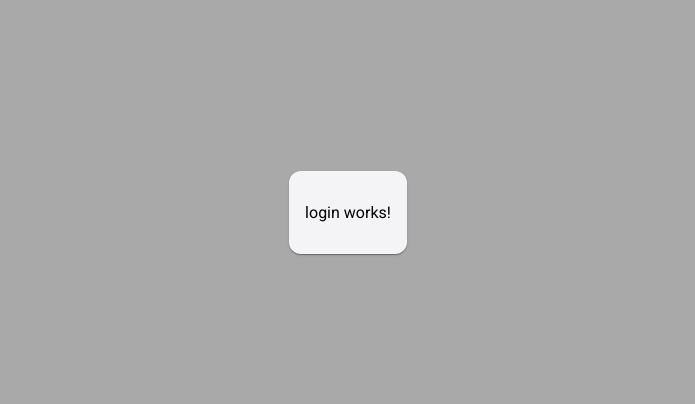
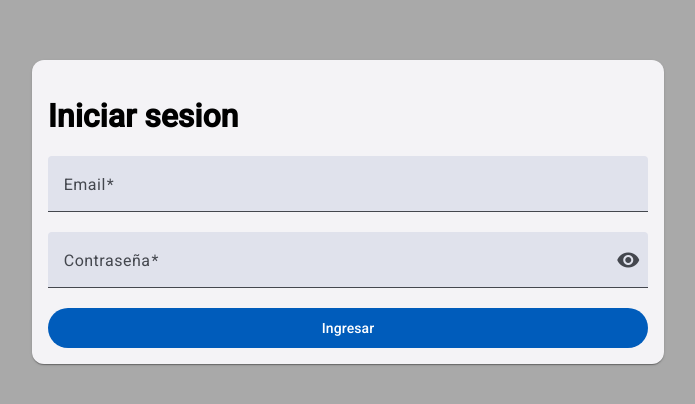
Before and after one commit to Sebaa333/pf-santivanez, an Angular app: page /auth/login in a window 1280 px wide. Shown: the part 188-592 px from the top of the page, without its empty margins (292-987 px from the left). Built offline with nearby package versions, Linux system fonts and the light colour scheme.

Commit message:
Add, authUsers$

```diff
--- a/src/app/app.component.html
+++ b/src/app/app.component.html
@@ -1,3 +1 @@
 <router-outlet></router-outlet>
-
-<!-- <app-dashboard/> -->
--- /dev/null
+++ b/src/app/core/services/auth.service.ts
@@ -0,0 +1,41 @@
+import { Injectable } from "@angular/core";
+import { AuthData } from "../../features/auth/models";
+import { BehaviorSubject, Observable, of, throwError } from "rxjs";
+import { User } from "../../features/dashboard/users/models";
+import { generateRandomString } from "../../shared/utils";
+import { Router } from "@angular/router";
+
+const FAKE_USER: User={
+    email:'admin@mail.com',
+    firstName:'admin',
+    lastName:'admin',
+    id: generateRandomString(4),
+    createdAt: new Date(),
+    password:'123456',
+}
+
+@Injectable({providedIn:'root'})
+
+export class AuthService{
+    private _authUser$ = new BehaviorSubject<null | User>(null)
+    public authUser$ = this._authUser$.asObservable()
+
+    constructor(private router: Router){}
+
+
+    login(data: AuthData):Observable<User>{
+        if(data.email !=FAKE_USER.email || data.password != FAKE_USER.password){
+            return throwError(()=>new Error('los datos son invalidos') )
+        }
+
+        this._authUser$.next(FAKE_USER)
+
+        return of(FAKE_USER)
+
+    }
+
+    logout(){
+        this._authUser$.next(null)
+        this.router.navigate(['auth','login'])
+    }
+}
--- a/src/app/core/services/users.service.ts
+++ b/src/app/core/services/users.service.ts
@@ -9,6 +9,7 @@ let DATABASE: User[] = [
     lastName: 'santiva',
     createdAt: new Date,
     email:'sebas@gmail.com',
+    password:'123456'
   }
 ];
 
--- a/src/app/features/auth/login/login.component.html
+++ b/src/app/features/auth/login/login.component.html
@@ -1 +1,25 @@
-<p>login works!</p>
+<h1>Iniciar sesion</h1>
+
+<form [formGroup]="loginForm" (ngSubmit)="onSubmit()" class="row">
+    <div class="col-12">
+        <mat-form-field class="w-100">
+            <mat-label>Email</mat-label>
+            <input formControlName="email" matInput>
+        </mat-form-field>
+    </div>
+
+    <div class="clas-12">
+        <mat-form-field class="w-100">
+            <mat-label>Contraseña</mat-label>
+            <input formControlName="password" [type]="passwordInputType" matInput>
+            <button type="button" (click)="togglePasswordInputType()" matSuffix mat-icon-button>
+                <mat-icon>visibility</mat-icon>
+            </button>
+        </mat-form-field>
+    </div>
+
+    <div class="col-12">
+        <button type="submit" class="w-100" mat-flat-button>Ingresar</button>
+    </div>
+
+</form>
--- a/src/app/features/auth/login/login.component.ts
+++ b/src/app/features/auth/login/login.component.ts
@@ -1,4 +1,7 @@
 import { Component } from '@angular/core';
+import { FormBuilder, FormGroup, Validators } from '@angular/forms';
+import { AuthService } from '../../../core/services/auth.service';
+import { Router } from '@angular/router';
 
 @Component({
   selector: 'app-login',
@@ -7,5 +10,52 @@ import { Component } from '@angular/core';
   styleUrl: './login.component.scss'
 })
 export class LoginComponent {
+  passwordInputType: 'password' | 'text' ='password'
+
+
+  loginForm: FormGroup;
+
+
+
+  constructor(
+     private formBuilder:FormBuilder,
+     private authService: AuthService,
+     private router:Router
+    ){
+    this.loginForm = this.formBuilder.group({
+      email: ['',[Validators.required, Validators.email]],
+      password: ['',Validators.required],
+    })
+  }
+
+
+  togglePasswordInputType():void{
+    if(this.passwordInputType ==='password'){
+      this.passwordInputType ='text'
+    }else{
+      this.passwordInputType = 'password'
+    }
+  }
+
+
+  onSubmit():void{
+    if(this.loginForm.invalid){
+      this.loginForm.markAllAsTouched()
+    }else{
+      this.authService.login(this.loginForm.value).subscribe({
+        next:(result)=>{
+          console.log(result)
+          this.router.navigate(['dashboard','home'])
+        },
+        error:(err)=>{
+          console.log(err)
+          if(err instanceof Error){
+            alert(err.message)
+          }
+        }
+      })
+
+    }
+  }
 
 }
--- /dev/null
+++ b/src/app/features/auth/models/index.ts
@@ -0,0 +1,4 @@
+export interface AuthData{
+    email:string
+    password:string
+}
--- a/src/app/features/dashboard/dashboard.component.html
+++ b/src/app/features/dashboard/dashboard.component.html
@@ -33,12 +33,20 @@
   <div class="example-sidenav-content">
     <!-- toolbar -->
    <mat-toolbar>
+    <div class="d-flex justify-content-between align-items-center w-100  h-100">
+      <div>
         <button
         (click)="drawer.toggle()"
         mat-icon-button class="example-icon" aria-label="Example icon-button with menu icon">
         <mat-icon>menu</mat-icon>
       </button>
       <span>My App</span>
+    </div>
+    <div *ngIf="authUser$ | async; let authUser" >
+      <p>{{ authUser.firstName}} {{ authUser.lastName}}</p>
+    </div>
+  </div>
+
 </mat-toolbar>
 <router-outlet/>
 </div>
--- a/src/app/features/dashboard/dashboard.component.ts
+++ b/src/app/features/dashboard/dashboard.component.ts
@@ -1,5 +1,8 @@
 import { Component } from '@angular/core';
 import { Router } from '@angular/router';
+import { AuthService } from '../../core/services/auth.service';
+import { Observable } from 'rxjs';
+import { User } from './users/models';
 
 @Component({
   selector: 'app-dashboard',
@@ -10,10 +13,13 @@ import { Router } from '@angular/router';
 export class DashboardComponent {
   showFiller = false;
 
-  constructor(private router: Router){}
+  authUser$: Observable<User | null>
+
+  constructor(private router: Router,private authService: AuthService){
+    this.authUser$ = authService.authUser$
+  }
 
   logout():void{
-    localStorage.removeItem('token')
-    this.router.navigate(['auth','login'])
+    this.authService.logout()
   }
 }
--- a/src/app/features/dashboard/users/models/index.ts
+++ b/src/app/features/dashboard/users/models/index.ts
@@ -2,6 +2,7 @@ export interface User{
     id: string,
     firstName: string,
     lastName: string,
-    email: string
+    email: string,
+    password:string,
     createdAt: Date,
 }
```
Lines whose indentation alone changed are shown as unchanged.
